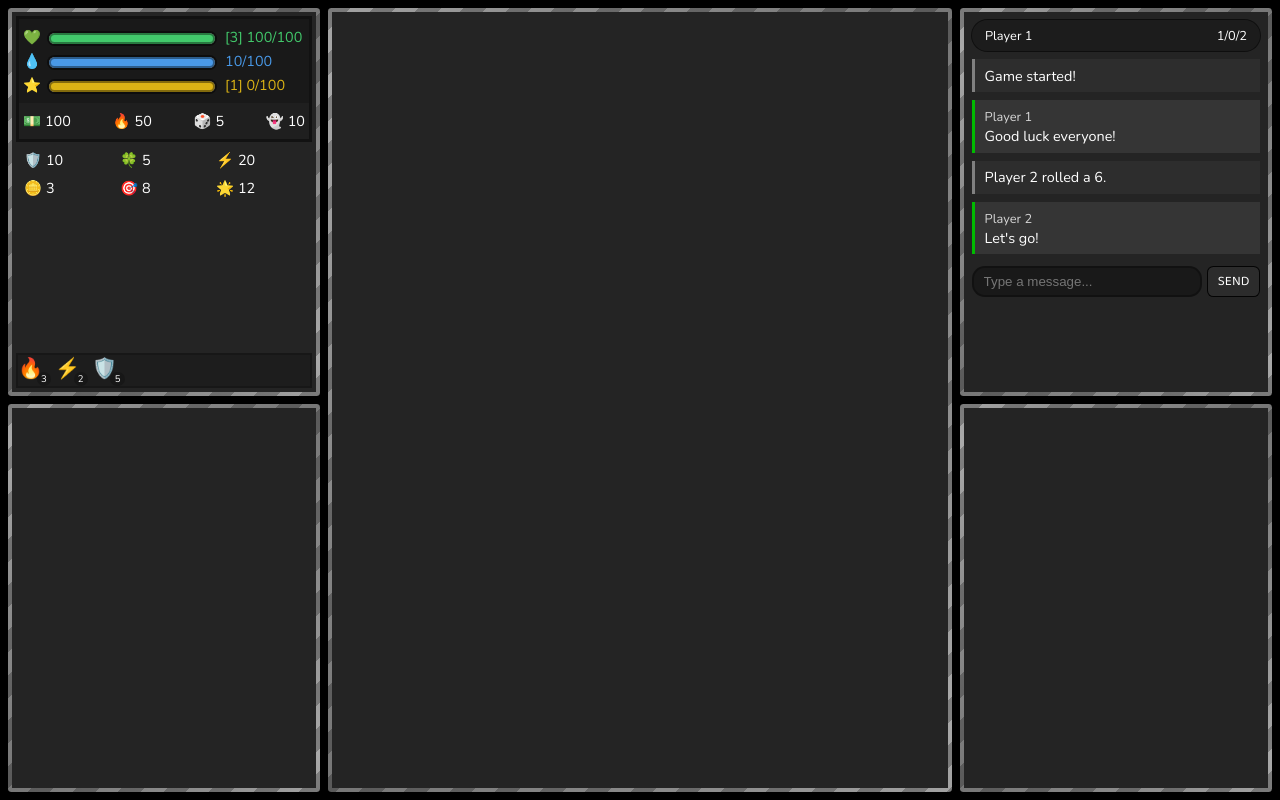
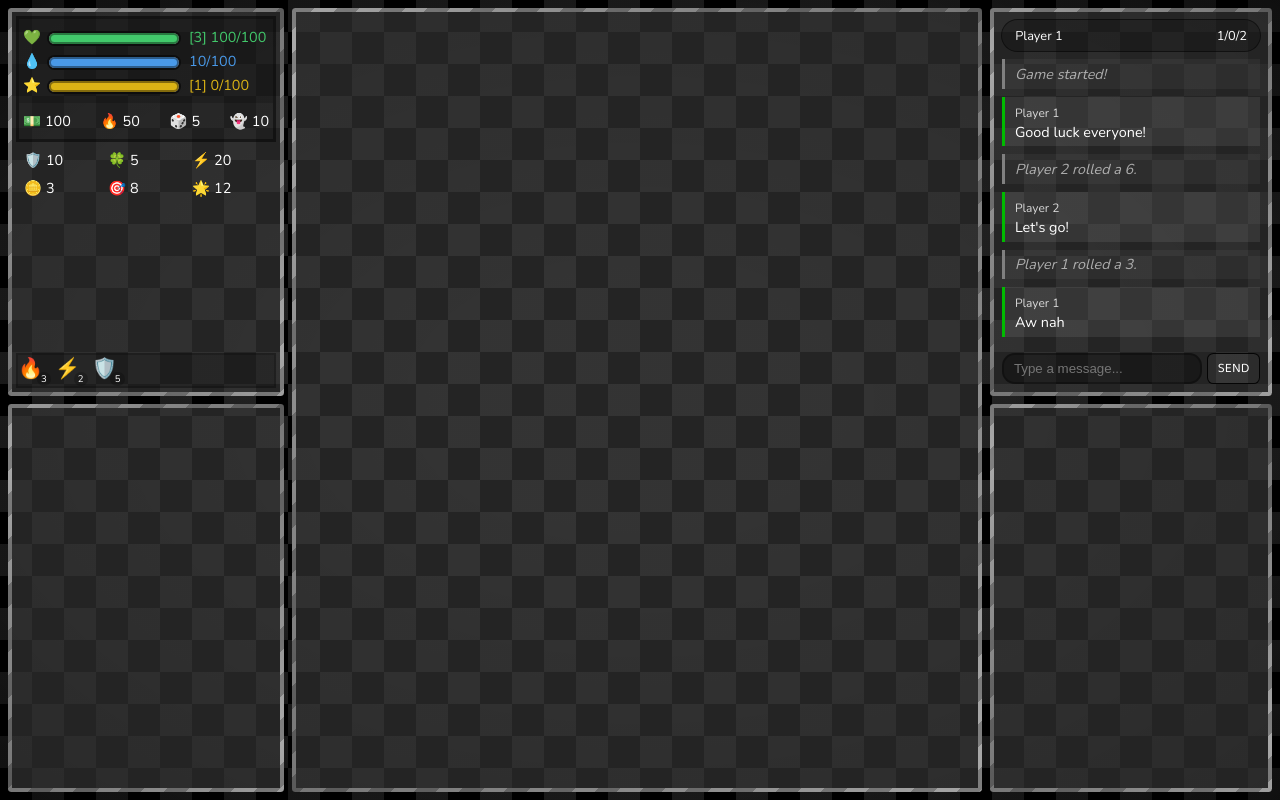
Before and after one commit to ProDreVil/Super-Snaders, a Flask app: page / in a window 1280 px wide. Run offline with Flask 3, Linux system fonts and the light colour scheme.

Commit message:
Revamped background

```diff
--- a/web/static/css/messages.css
+++ b/web/static/css/messages.css
@@ -21,8 +21,9 @@
 }
 
 .chat {
-    padding: 0.4rem 0.6rem;
+    padding: 0.3rem 0.6rem;
     gap: 0.15rem;
+    font-size: 0.9rem;
 }
 
 .chat-content {
@@ -33,6 +34,8 @@
 .system-chat {
     background-color: var(--white-4);
     border-left: 0.2rem solid gray;
+    color: var(--white-60);
+    font-style: italic;
 }
 
 .player-chat {
@@ -41,13 +44,15 @@
 }
 
 .chat-sender {
-    font-size: 0.8rem;
+    font-size: 0.75rem;
     opacity: 0.8;
 }
 
 .chat-input-area {
     gap: 0.3rem;
     padding: 0.5rem 0.25rem 0.25rem 0.25rem;
+    margin-top: auto;
+    flex-shrink: 0;
 }
 
 .chat-input {
--- a/web/static/css/panels.css
+++ b/web/static/css/panels.css
@@ -1,14 +1,12 @@
 .game-layout {
     display: grid;
-    grid-template-columns: 1fr 2fr 1fr;
+    grid-template-columns: 1fr 2.5fr 1fr;
     margin: 0.5rem;
     gap: 0.5rem;
     min-height: calc(100vh - 1rem);
 }
 
 .left-panel, .right-panel {
-    display: flex;
-    flex-direction: column;
     gap: 0.5rem;
     min-height: 0;
 }
--- a/web/static/css/root.css
+++ b/web/static/css/root.css
@@ -14,6 +14,7 @@
     --black-90: rgba(0, 0, 0, 0.9);
     --white-4: rgba(255, 255, 255, 0.04);
     --white-8: rgba(255, 255, 255, 0.08);
+    --white-60: rgba(255, 255, 255, 0.6);
     /* COLORS */
     --primary-color: #00bb00;
     --secondary-color: #dddd00;
@@ -30,14 +31,17 @@
     --pattern-shade-strong: rgba(0, 0, 0, 0.6);
     --pattern-shade-soft: rgba(0, 0, 0, 0.3);
     --pattern-shade-center: transparent;
-    --pattern-shade-gradient: linear-gradient(
-        var(--pattern-shade-angle),
-        var(--pattern-shade-strong) 0%,
-        var(--pattern-shade-soft) 30%,
-        var(--pattern-shade-center) 50%,
-        var(--pattern-shade-soft) 70%,
+    --pattern-shade-gradient: radial-gradient(
+        ellipse at center,
+        var(--pattern-shade-center) 20%,
+        var(--pattern-shade-soft) 65%,
         var(--pattern-shade-strong) 100%
     );
+    /* CHECKERBOARD */
+    --player-color: black;
+    --pattern-checker-light: color-mix(in srgb, var(--player-color), white 15%);
+    --pattern-checker-dark: color-mix(in srgb, var(--player-color), black 15%);
+    --pattern-checker-size: 4rem;
     /* BORDER SHADE */
     --pattern-border-shade-gradient: linear-gradient(
         45deg,
--- a/web/static/css/style.css
+++ b/web/static/css/style.css
@@ -12,20 +12,11 @@ body {
     font-size: 15px;
     color: white;
     user-select: none;
-    background: black;
+    background: var(--pattern-checker-dark);
 }
 
-body.pattern-stripes {
-    background-size: auto;
-    background-image:
-        var(--pattern-shade-gradient),
-        repeating-linear-gradient(
-            var(--pattern-stripe-angle),
-            var(--pattern-stripe-light) 0,
-            var(--pattern-stripe-light) 2rem,
-            var(--pattern-stripe-dark) 2rem,
-            var(--pattern-stripe-dark) 4rem
-        );
+body.pattern-checkers {
+    background-color: var(--pattern-checker-dark);
 }
 
 h1, h2, h3, button {
--- a/web/static/css/utilities.css
+++ b/web/static/css/utilities.css
@@ -161,16 +161,18 @@
         PATTERN BORDER
 ========================= */
 
-.pattern-stripes {
+.pattern-checkers {
     background-image:
         var(--pattern-shade-gradient),
-        repeating-linear-gradient(
-            var(--pattern-stripe-angle),
-            var(--pattern-stripe-light) 0,
-            var(--pattern-stripe-light) var(--pattern-stripe-size),
-            var(--pattern-stripe-dark) var(--pattern-stripe-size),
-            var(--pattern-stripe-dark) calc(var(--pattern-stripe-size) * 2)
+        conic-gradient(
+            var(--pattern-checker-light) 25%,
+            var(--pattern-checker-dark) 0 50%,
+            var(--pattern-checker-light) 0 75%,
+            var(--pattern-checker-dark) 0
         );
+    background-size:
+        auto,
+        var(--pattern-checker-size) var(--pattern-checker-size);
 }
 
 .pattern-border {
--- a/web/templates/components/messages.html
+++ b/web/templates/components/messages.html
@@ -18,6 +18,13 @@
             <span class="chat-sender">Player 2</span>
             <p class="chat-content">Let's go!</p>
         </div>
+        <div class="chat system-chat">
+            <p class="chat-content">Player 1 rolled a 3.</p>
+        </div>
+        <div class="chat player-chat">
+            <span class="chat-sender">Player 1</span>
+            <p class="chat-content">Aw nah</p>
+        </div>
     </div>
     <div class="chat-input-area flex-row">
         <input type="text" class="chat-input" placeholder="Type a message...">
--- a/web/templates/index.html
+++ b/web/templates/index.html
@@ -11,8 +11,7 @@
     <link rel="stylesheet" href="{{ url_for('static', filename='css/messages.css') }}">
     <title>Super Snaders</title>
 </head>
-<!-- class="pattern-stripes" -->
-<body>
+<body class="pattern-checkers">
     <header class="header"></header>
 
     <main class="game-layout">
```
